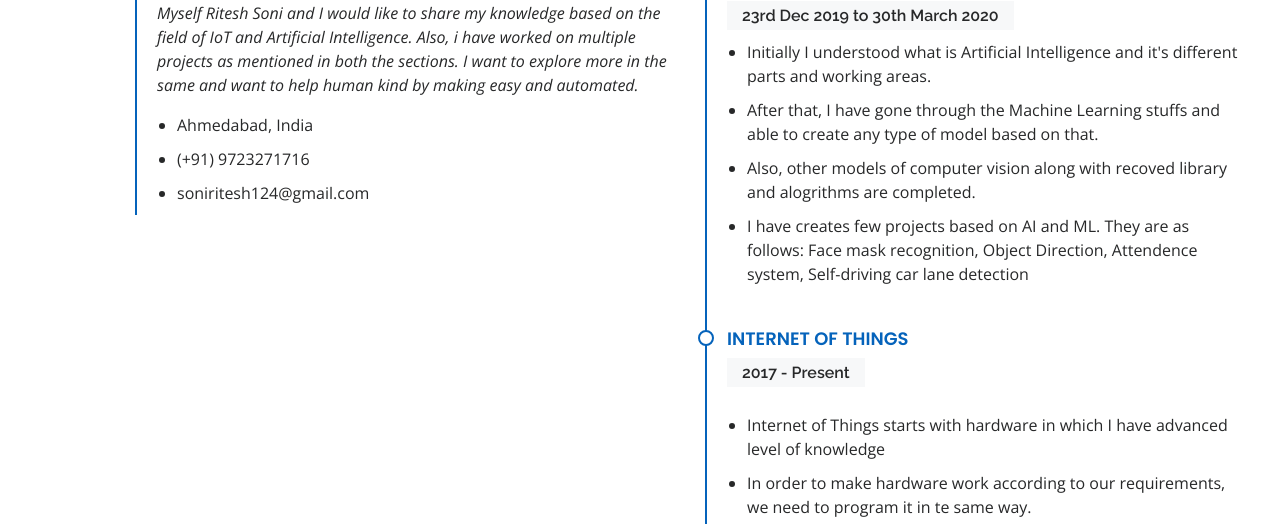
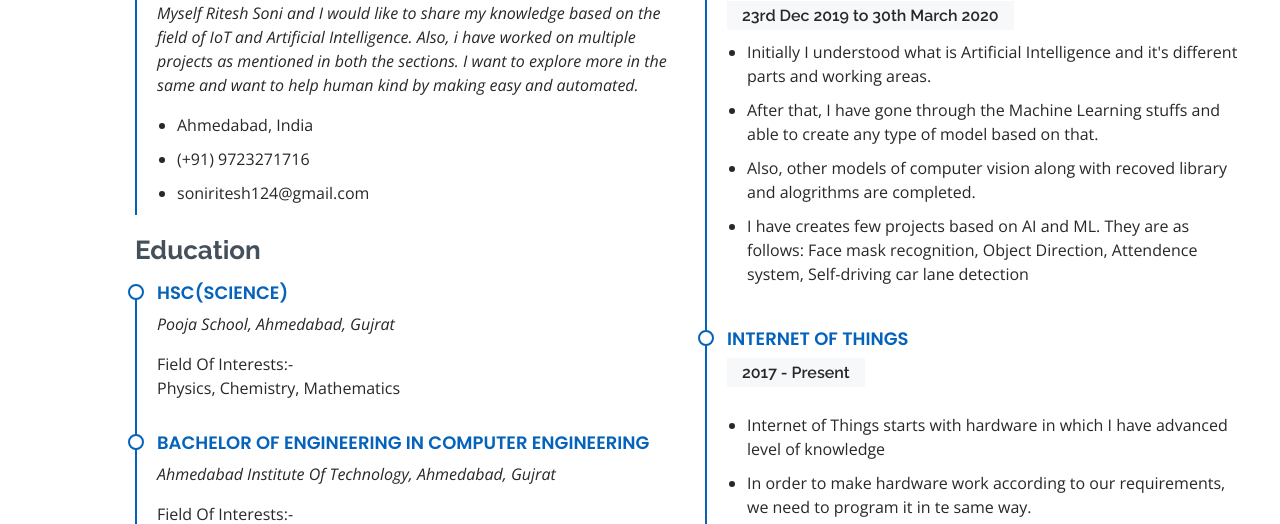
Before and after one commit to soniritesh124/riteshsoni, a PHP site: page / in a window 1280 px wide. Shown: the part 2080-2604 px from the top of the page. Run offline with PHP 8.4, Linux system fonts and the light colour scheme.

Commit message:
Update index.php

```diff
--- a/index.php
+++ b/index.php
@@ -264,19 +264,19 @@
               </ul>
             </div>
 
-<!--             <h3 class="resume-title">Education</h3>
+            <h3 class="resume-title">Education</h3>
             <div class="resume-item">
               <h4>HSC(Science)</h4>
-              <h5>2014 - 2015</h5>
+<!--               <h5>2014 - 2015</h5> -->
               <p><em>Pooja School, Ahmedabad, Gujrat</em></p>
               <p>Field Of Interests:-<br> Physics, Chemistry, Mathematics</p>
             </div>
             <div class="resume-item">
               <h4>Bachelor of Engineering in Computer Engineering</h4>
-              <h5>2015 - 2020</h5>
+<!--               <h5>2015 - 2020</h5> -->
               <p><em>Ahmedabad Institute Of Technology, Ahmedabad, Gujrat</em></p>
               <p>Field Of Interests:-<br> C programming, C++, Java, Microprocessing & Interfacing, Web Designing, HTML/CSS, Artificial Intelligence, Internet Of Things, Quantum Computing, Mathematics, Php, WordPress, .Net, Animations, Game Designing, Logo Design, Digital Marketing, Search Engine Optimization, E-Commerce, Data/Cyber Security.</p>
-            </div> -->
+            </div>
           </div>
           <div class="col-lg-6">
             <h3 class="resume-title">Professional Experience</h3>
```
